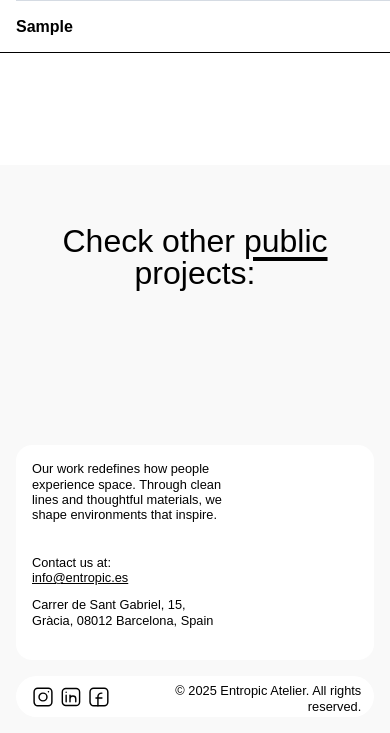
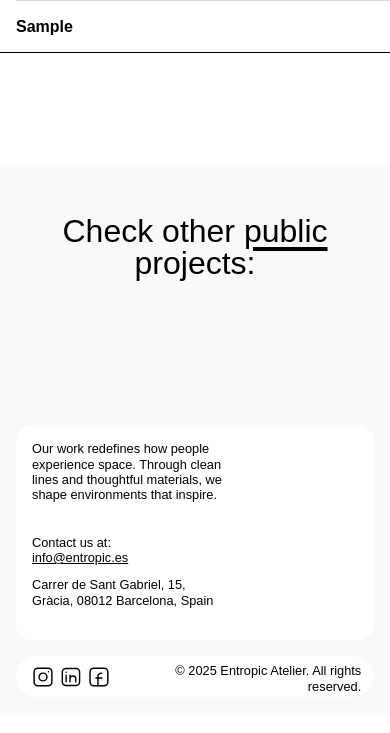
Before and after one commit to Atelier-Entropic/entropic-website, a Django app: a page that uses templates/project_detail.html in a window 390 px wide; the page is wider, and only the part inside the window is pictured. Shown: the part 1931-2664 px from the top of that part. After the commit the page ends 2622 px from the top of that part, so only its background shows below. Run offline with Django 5.2, Linux system fonts and the light colour scheme; tables that the repository leaves empty hold one stand-in row (values such as "Sample post"); grey boxes marked "Sample" are stand-in pictures; some web fonts are replaced.

Commit message:
related fix

```diff
--- a/static/styles/individual-projects.css
+++ b/static/styles/individual-projects.css
@@ -337,6 +337,18 @@ body {
   display: block;
 }
 
+@media (max-width: 630px) {
+  .related-projects {
+  padding: 50px 1rem;
+}
+  .related-projects-container {
+  gap: 24px;
+}
+  .related-project {
+  width: 50%;
+}
+}
+
 
 /*!ANIMATIONS**/
 .fade-in {
```
